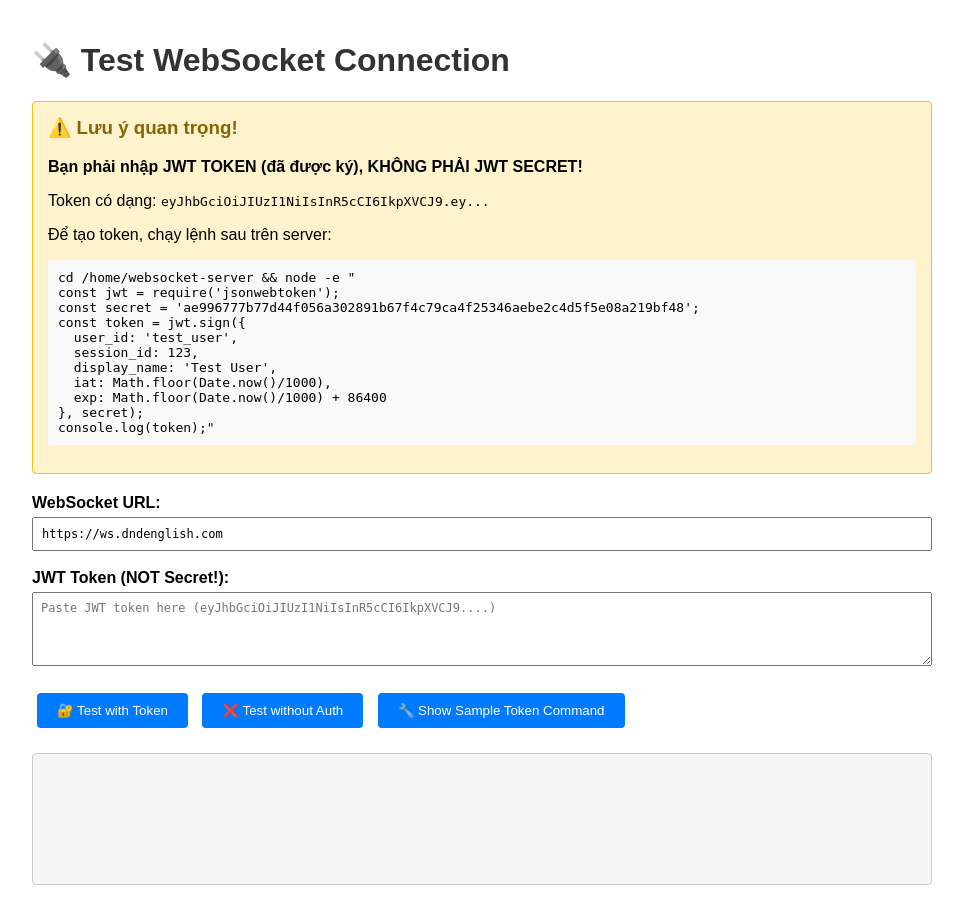
After one commit to nguyendanhda98/dnd-live-quiz, a PHP site: page /test-websocket.html in a window 1280 px wide. The commit adds this page. Shown: the whole page, without its empty margins (158-1121 px from the left). Run offline with PHP 8.4, Linux system fonts and the light colour scheme; some libraries are stand-ins or nearby versions.

Commit message:
Implement JWT authentication for WebSocket connections and update related settings

```diff
--- a/includes/class-admin.php
+++ b/includes/class-admin.php
@@ -70,7 +70,7 @@ class Live_Quiz_Admin {
         register_setting('live_quiz_settings', 'live_quiz_websocket_enabled');
         register_setting('live_quiz_settings', 'live_quiz_websocket_url');
         register_setting('live_quiz_settings', 'live_quiz_websocket_secret');
-        register_setting('live_quiz_settings', 'live_quiz_jwt_secret');
+        register_setting('live_quiz_settings', 'live_quiz_websocket_jwt_secret');
         register_setting('live_quiz_settings', 'live_quiz_redis_enabled');
         register_setting('live_quiz_settings', 'live_quiz_redis_host');
         register_setting('live_quiz_settings', 'live_quiz_redis_port');
@@ -175,7 +175,7 @@ class Live_Quiz_Admin {
             update_option('live_quiz_websocket_enabled', !empty($_POST['live_quiz_websocket_enabled']));
             update_option('live_quiz_websocket_url', sanitize_text_field($_POST['live_quiz_websocket_url']));
             update_option('live_quiz_websocket_secret', sanitize_text_field($_POST['live_quiz_websocket_secret']));
-            update_option('live_quiz_jwt_secret', sanitize_text_field($_POST['live_quiz_jwt_secret']));
+            update_option('live_quiz_websocket_jwt_secret', sanitize_text_field($_POST['live_quiz_websocket_jwt_secret']));
             update_option('live_quiz_redis_enabled', !empty($_POST['live_quiz_redis_enabled']));
             update_option('live_quiz_redis_host', sanitize_text_field($_POST['live_quiz_redis_host']));
             update_option('live_quiz_redis_port', intval($_POST['live_quiz_redis_port']));
--- /dev/null
+++ b/test-websocket.html
@@ -0,0 +1,160 @@
+<!DOCTYPE html>
+<html>
+<head>
+    <title>Test WebSocket Connection</title>
+    <script src="https://cdn.socket.io/4.7.2/socket.io.min.js"></script>
+    <style>
+        body { font-family: Arial, sans-serif; padding: 20px; max-width: 900px; margin: 0 auto; }
+        h1 { color: #333; }
+        .warning { background: #fff3cd; border: 1px solid #ffc107; padding: 15px; margin-bottom: 20px; border-radius: 4px; }
+        .warning h3 { margin-top: 0; color: #856404; }
+        label { display: block; margin-bottom: 5px; font-weight: bold; }
+        input[type="text"] { width: 100%; padding: 8px; font-family: monospace; font-size: 12px; box-sizing: border-box; }
+        textarea { width: 100%; padding: 8px; font-family: monospace; font-size: 12px; box-sizing: border-box; }
+        button { padding: 10px 20px; margin: 5px; cursor: pointer; background: #007bff; color: white; border: none; border-radius: 4px; }
+        button:hover { background: #0056b3; }
+        button:disabled { background: #ccc; cursor: not-allowed; }
+        #result { margin-top: 20px; padding: 15px; border: 1px solid #ccc; min-height: 100px; font-family: monospace; white-space: pre-wrap; background: #f5f5f5; border-radius: 4px; }
+    </style>
+</head>
+<body>
+    <h1>🔌 Test WebSocket Connection</h1>
+
+    <div class="warning">
+        <h3>⚠️ Lưu ý quan trọng!</h3>
+        <p><strong>Bạn phải nhập JWT TOKEN (đã được ký), KHÔNG PHẢI JWT SECRET!</strong></p>
+        <p>Token có dạng: <code>eyJhbGciOiJIUzI1NiIsInR5cCI6IkpXVCJ9.ey...</code></p>
+        <p>Để tạo token, chạy lệnh sau trên server:</p>
+        <pre style="background: #f9f9f9; padding: 10px; border-radius: 4px; overflow-x: auto;">cd /home/websocket-server && node -e "
+const jwt = require('jsonwebtoken');
+const secret = 'ae996777b77d44f056a302891b67f4c79ca4f25346aebe2c4d5f5e08a219bf48';
+const token = jwt.sign({
+  user_id: 'test_user',
+  session_id: 123,
+  display_name: 'Test User',
+  iat: Math.floor(Date.now()/1000),
+  exp: Math.floor(Date.now()/1000) + 86400
+}, secret);
+console.log(token);"</pre>
+    </div>
+
+    <div>
+        <label>WebSocket URL:</label>
+        <input type="text" id="wsUrl" value="https://ws.dndenglish.com"><br><br>
+
+        <label>JWT Token (NOT Secret!):</label>
+        <textarea id="secret" rows="4" placeholder="Paste JWT token here (eyJhbGciOiJIUzI1NiIsInR5cCI6IkpXVCJ9....)"></textarea><br><br>
+
+        <button onclick="testConnection()">🔐 Test with Token</button>
+        <button onclick="testNoAuth()">❌ Test without Auth</button>
+        <button onclick="generateSampleToken()">🔧 Show Sample Token Command</button>
+    </div>
+    <div id="result"></div>
+
+    <script>
+        let socket = null;
+
+        function log(message, type = 'info') {
+            const result = document.getElementById('result');
+            const timestamp = new Date().toLocaleTimeString();
+            const color = type === 'error' ? 'red' : type === 'success' ? 'green' : 'blue';
+            result.innerHTML += `<span style="color: ${color};">[${timestamp}] ${message}</span>\n`;
+        }
+
+        function disconnect() {
+            if (socket) {
+                socket.disconnect();
+                socket = null;
+            }
+        }
+
+        function generateSampleToken() {
+            document.getElementById('result').innerHTML = '';
+            log('To generate a valid JWT token, run this on your server:', 'info');
+            log('', 'info');
+            log('cd /home/websocket-server && node -e "', 'info');
+            log('const jwt = require(\'jsonwebtoken\');', 'info');
+            log('const secret = \'ae996777b77d44f056a302891b67f4c79ca4f25346aebe2c4d5f5e08a219bf48\';', 'info');
+            log('const token = jwt.sign({', 'info');
+            log('  user_id: \'test_user\',', 'info');
+            log('  session_id: 123,', 'info');
+            log('  display_name: \'Test User\',', 'info');
+            log('  iat: Math.floor(Date.now()/1000),', 'info');
+            log('  exp: Math.floor(Date.now()/1000) + 86400', 'info');
+            log('}, secret);', 'info');
+            log('console.log(token);"', 'info');
+            log('', 'info');
+            log('Then copy the generated token and paste it above.', 'info');
+        }
+
+        function testConnection() {
+            document.getElementById('result').innerHTML = '';
+            disconnect();
+
+            const wsUrl = document.getElementById('wsUrl').value;
+            const token = document.getElementById('secret').value.trim();
+
+            if (!token) {
+                log('❌ Error: Please enter a JWT token!', 'error');
+                log('Click "Show Sample Token Command" for help.', 'error');
+                return;
+            }
+
+            log(`Connecting to: ${wsUrl}`, 'info');
+            log(`Token length: ${token.length} characters`, 'info');
+            log(`Token preview: ${token.substring(0, 50)}...`, 'info');
+
+            socket = io(wsUrl, {
+                transports: ['websocket', 'polling'],
+                reconnection: false,
+                auth: {
+                    token: token
+                }
+            });
+
+            socket.on('connect', () => {
+                log('✅ Connected successfully!', 'success');
+            });
+
+            socket.on('connect_error', (error) => {
+                log(`❌ Connection error: ${error.message}`, 'error');
+                log(`Error details: ${JSON.stringify(error, null, 2)}`, 'error');
+            });
+
+            socket.on('disconnect', (reason) => {
+                log(`Disconnected: ${reason}`, 'info');
+            });
+
+            socket.on('error', (error) => {
+                log(`Error event: ${error}`, 'error');
+            });
+        }
+
+        function testNoAuth() {
+            document.getElementById('result').innerHTML = '';
+            disconnect();
+
+            const wsUrl = document.getElementById('wsUrl').value;
+
+            log(`Connecting to: ${wsUrl} (NO AUTH)`, 'info');
+
+            socket = io(wsUrl, {
+                transports: ['websocket', 'polling'],
+                reconnection: false
+            });
+
+            socket.on('connect', () => {
+                log('✅ Connected successfully WITHOUT auth!', 'success');
+            });
+
+            socket.on('connect_error', (error) => {
+                log(`❌ Connection error: ${error.message}`, 'error');
+            });
+
+            socket.on('disconnect', (reason) => {
+                log(`Disconnected: ${reason}`, 'info');
+            });
+        }
+    </script>
+</body>
+</html>
```
Also changed, not shown: assets/js/host.js (+28 -10 lines), assets/js/player-v2.js (+17 -5 lines), debug-jwt.php (added, +47 -0 lines), includes/class-jwt-helper.php (added, +128 -0 lines), includes/class-post-types.php (+40 -47 lines), includes/class-rest-api.php (+16 -0 lines), includes/class-session-manager.php (+17 -8 lines), live-quiz.php (+7 -2 lines), set-jwt-secret.php (added, +30 -0 lines), templates/admin-settings.php (+6 -6 lines), templates/host.php (+16 -1 lines), test-jwt.php (added, +27 -0 lines).
